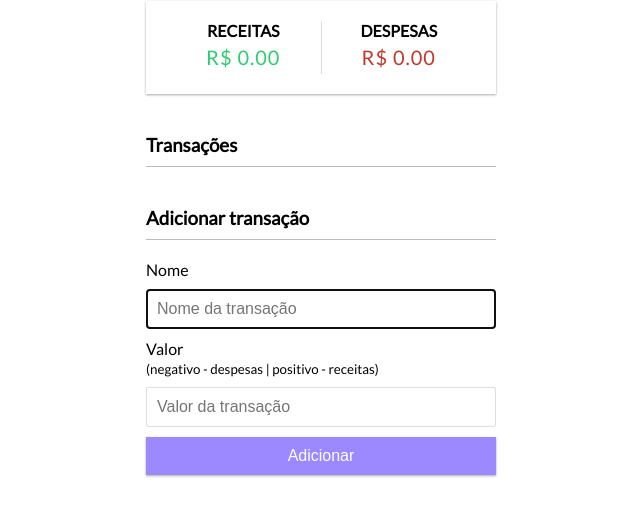
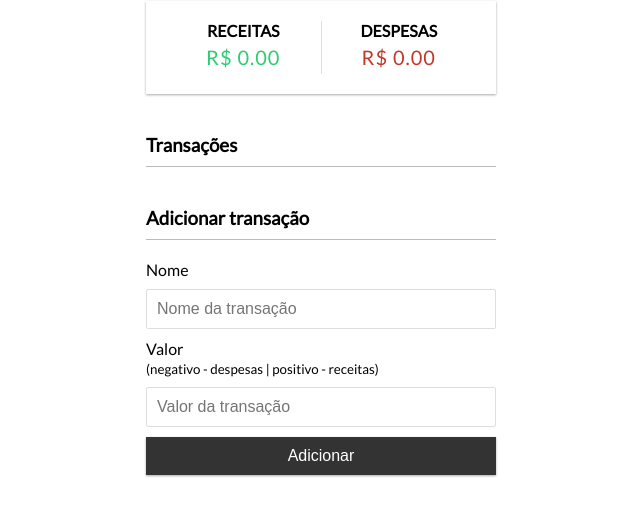
Before and after one commit to HenriqL/Controle-de-despesas-em-JS, a plain HTML site: page index.html in a window 1280 px wide. Shown: the part 221-736 px from the top of the page, without its empty margins (319-959 px from the left). Drawn offline with Linux system fonts and the light colour scheme.

Commit message:
update README.md

```diff
--- a/style.css
+++ b/style.css
@@ -18,7 +18,7 @@ body {
   min-height: 100vh;
   margin: 0;
   font-family: 'Lato', sans-serif;
-}
+  }
 
 .container {
   margin: 30px auto;
@@ -92,11 +92,12 @@ input[type='number'] {
   font-size: 16px;
   padding: 10px;
   width: 100%;
+  outline: none;
 }
 
 .btn {
   cursor: pointer;
-  background-color: #9c88ff;
+  background-color: #333333;
   box-shadow: var(--box-shadow);
   color: #fff;
   border: 0;
```
Also changed, not shown: public/ex-01.svg (added), public/ex-02.svg (added), 1 other file.
